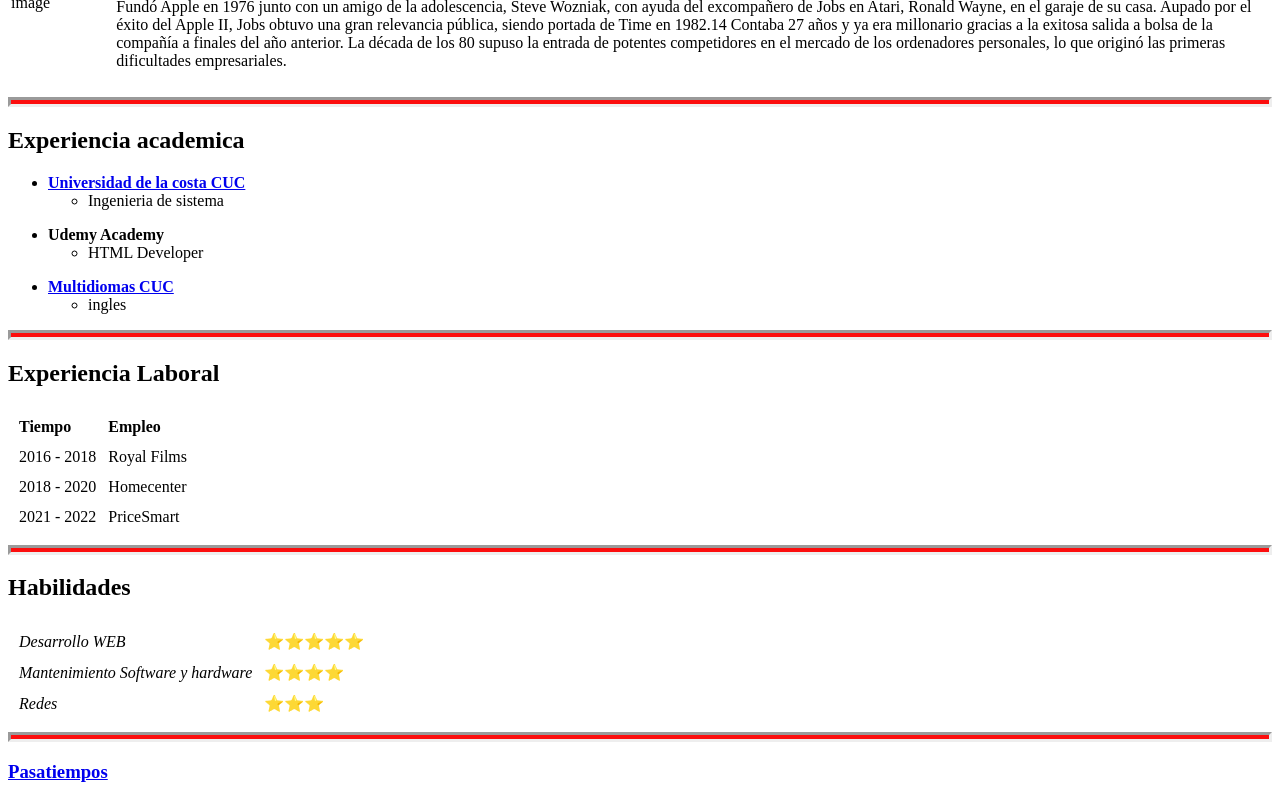
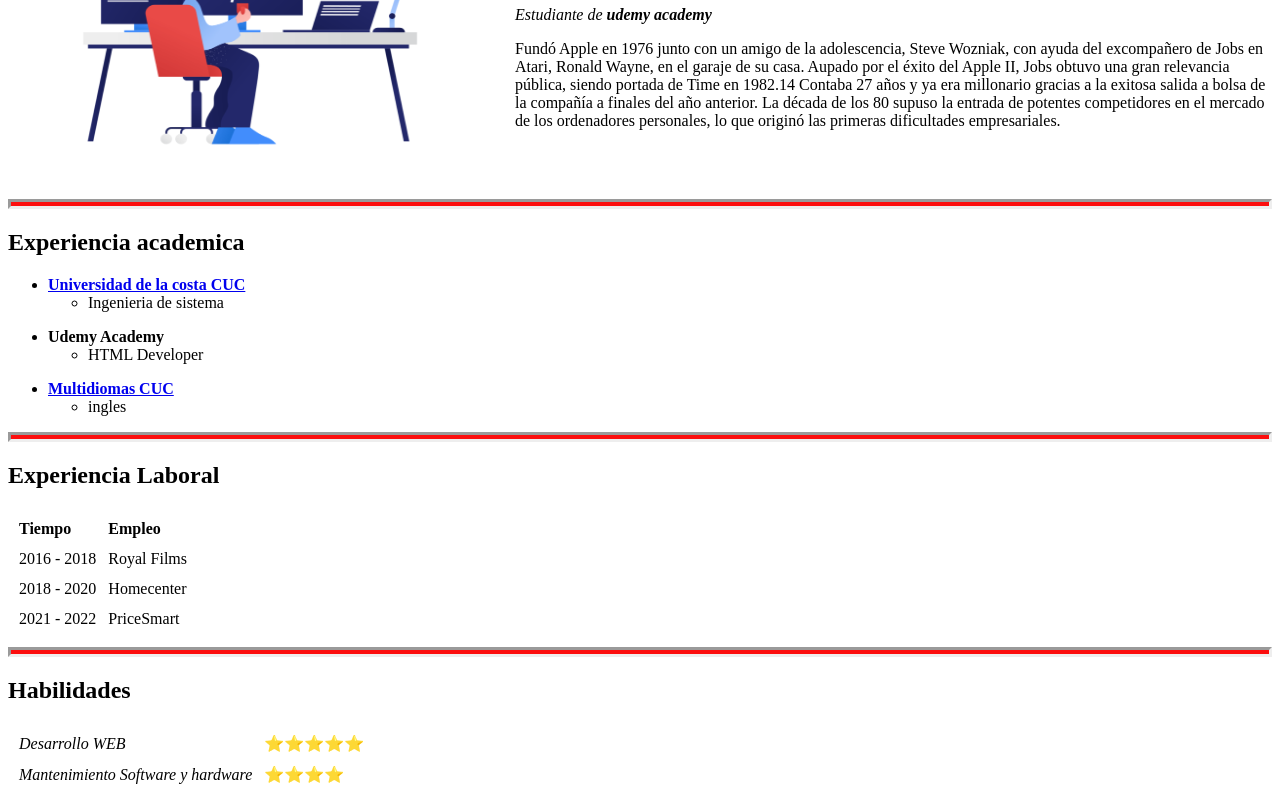
Before and after one commit to jpinillosfr/jpinillosfr, a plain HTML site: page index.html in a window 1280 px wide. Shown: the part 127-917 px from the top of the page. Drawn offline with Linux system fonts and the light colour scheme.

Commit message:
Update index.html

```diff
--- a/index.html
+++ b/index.html
@@ -9,7 +9,7 @@
 <body>
     <table>
     <tr>
-        <td><img src="foto perfil.jpg" alt="jesus pinillos freile profile image" width="500" height="300"></td>
+        <td><img src="imagenes/foto perfil.jpg" alt="jesus pinillos freile profile image" width="500" height="300"></td>
     <td><h1>JESUS PINILLOS FREILE</h1>
     <P><em>Estudiante de <strong> udemy academy</strong> </em></P>
 
```
